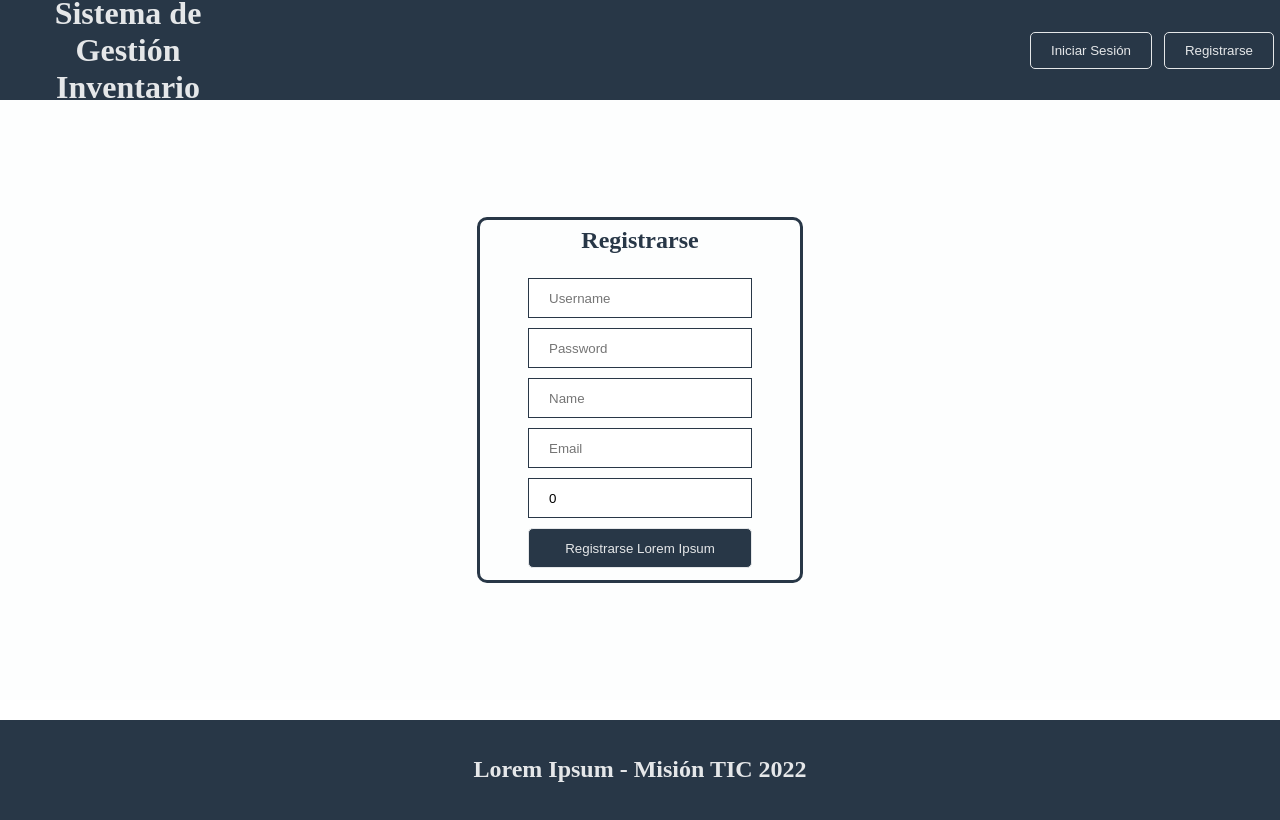
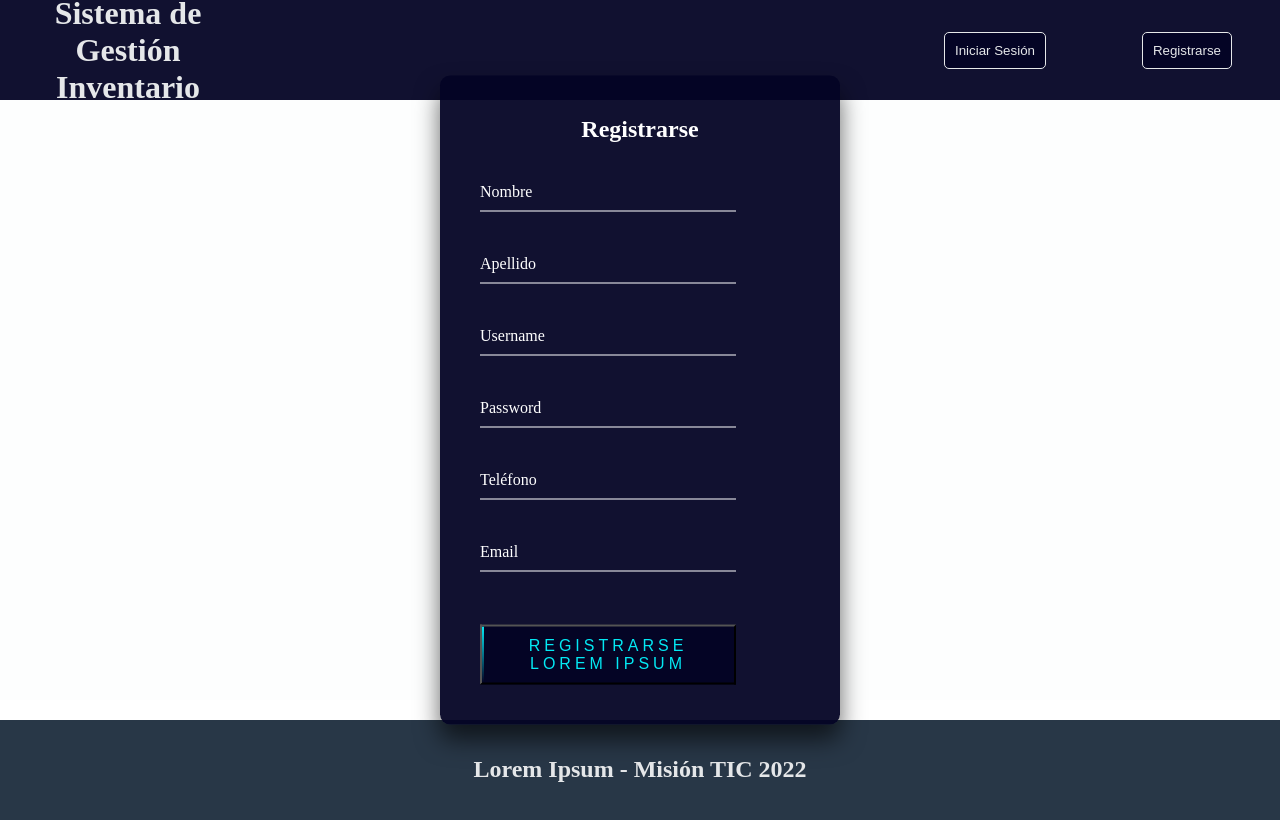
Before and after one commit to Jukaii/Inventario-front-end, a Vue app: page /user/signUp in a window 1280 px wide. Built offline with nearby package versions, Linux system fonts and the light colour scheme.

Commit message:
deployment changes fe

```diff
--- a/src/App.vue
+++ b/src/App.vue
@@ -4,7 +4,9 @@
       <h1>Sistema de Gestión Inventario</h1>
       <nav>
         <button v-if="is_auth" v-on:click="loadHome"> Inicio </button>
-        <button v-if="is_auth" v-on:click="loadAccount"> Cuenta </button>
+        <button v-if="is_auth" v-on:click="loadRol"> Rol </button>
+        <button v-if="is_auth" v-on:click="loadProducto"> Agregar Producto </button>
+        <button v-if="is_auth" v-on:click="loadCategoria"> Agregar Categoria </button>
         <button v-if="is_auth" v-on:click="logOut"> Cerrar Sesión </button>
         <button v-if="!is_auth" v-on:click="loadLogin" > Iniciar Sesión </button>
         <button v-if="!is_auth" v-on:click="loadSignUp" > Registrarse </button>
@@ -59,14 +61,22 @@ export default {
         this.$router.push({ name: "home" });
       },
 
+      loadProducto: function() {
+        this.$router.push({ name: "producto" });
+      },
+
+      loadCategoria: function() {
+        this.$router.push({ name: "categoria" });
+      },
+
       logOut: function () {
         localStorage.clear();
         alert("Sesión Cerrada");
         this.verifyAuth();
       },
 
-      loadAccount: function () {
-        this.$router.push({ name: "account" });
+      loadRol: function () {
+        this.$router.push({ name: "rol" });
       },
 
       completedLogin: function(data) {
@@ -103,7 +113,7 @@ body{
   height: 10vh;
   min-height: 100px;
 
-  background-color: #283747 ;
+  background-color: rgba(4, 4, 36, 0.945);
   color:#E5E7E9 ;
 
   display: flex;
@@ -118,7 +128,7 @@ body{
 
 .header nav {
   height: 100%;
-  width: 20%;
+  width: 30%;
   display: flex;
   justify-content: space-around;
   align-items: center;
@@ -127,10 +137,10 @@ body{
 
 .header nav button{
   color: #E5E7E9;
-  background: #283747;
+  background-color: rgba(4, 4, 36, 0.945);
   border: 1px solid #E5E7E9;
   border-radius: 5px;
-  padding: 10px 20px;
+  padding: 10px 10px;
 }
 
 .header nav button:hover{
--- a/src/components/Login.vue
+++ b/src/components/Login.vue
@@ -1,16 +1,22 @@
 <template>
-    <div class="login_user">
-        <div class="container_login_user">
-            <h2>Iniciar sesión</h2>
-
-            <form v-on:submit.prevent="processLoginUser" >
-                <input type="text" v-model="user.username" placeholder="Username">
-                <br>
-                <input type="password" v-model="user.password" placeholder="Password">
-                <br>
-                <button type="submit">Iniciar Sesion</button>
-            </form>
-        </div>
+    <div class="login-box">
+        <h2>Login</h2>
+        <form v-on:submit.prevent="processLoginUser" >
+            <div class="user-box">
+                <input type="text" required="" v-model="user.username">
+                <label>Username</label>
+            </div>
+            <div class="user-box">
+                <input type="password" required="" v-model="user.password">
+                <label>Password</label>
+            </div>
+            <button type="submit">
+            <span></span>
+            <span></span>
+            <span></span>
+            <span></span>
+            Iniciar Sesión</button>
+        </form>
     </div>
 </template>
 
@@ -53,62 +59,160 @@ export default {
 </script>
 
 <style>
-
-.login_user{
-    margin: 0;
-    padding: 0%;
-    height: 100%;
-    width: 100%;
-
-    display: flex;
-    justify-content: center;
-    align-items: center;
+.login-box {
+  position: absolute;
+  top: 50%;
+  left: 50%;
+  width: 400px;
+  padding: 40px;
+  transform: translate(-50%, -50%);
+  background: rgba(4, 4, 36, 0.945);
+  box-sizing: border-box;
+  box-shadow: 0 15px 25px rgba(0,0,0,.6);
+  border-radius: 10px;
 }
 
-.container_login_user {
-    border: 3px solid #283747;
-    border-radius: 10px;
-    width: 25%;
-    height: 60%;
-
-    display: flex;
-    flex-direction: column;
-    justify-content: center;
-    align-items: center;
+.login-box h2 {
+  margin: 0 0 30px;
+  padding: 0;
+  color: #fff;
+  text-align: center;
 }
 
-.login_user h2{
-    color: #283747;
+.login-box .user-box {
+  position: relative;
 }
 
-.login_user form{
-    width: 70%;
+.login-box .user-box input {
+  width: 100%;
+  padding: 10px 0;
+  font-size: 16px;
+  color: #fff;
+  margin-bottom: 30px;
+  border: none;
+  border-bottom: 1px solid #fff;
+  outline: none;
+  background: transparent;
+}
+.login-box .user-box label {
+  position: absolute;
+  top:0;
+  left: 0;
+  padding: 10px 0;
+  font-size: 16px;
+  color: #fff;
+  pointer-events: none;
+  transition: .5s;
 }
 
-.login_user input{
-    height: 40px;
-    width: 100%;
-    box-sizing: border-box;
-    padding: 10px 20px;
-    margin: 5px 0;
-    border: 1px solid #283747;
+.login-box .user-box input:focus ~ label,
+.login-box .user-box input:valid ~ label {
+  top: -20px;
+  left: 0;
+  color: #03e9f4;
+  font-size: 12px;
 }
 
-.login_user button{
-    width: 100%;
-    height: 40px;
-    color: #E5E7E9;
-    background: #283747;
-    border: 1px solid #E5E7E9;
-    border-radius: 5px;
-    padding: 10px 25px;
-    margin: 5px 0;
+.login-box form button {
+  position: relative;
+  display: inline-block;
+  padding: 10px 20px;
+  color: #03e9f4;
+  background: rgba(4, 4, 36, 0.945);
+  font-size: 16px;
+  text-decoration: none;
+  text-transform: uppercase;
+  overflow: hidden;
+  transition: .5s;
+  margin-top: 40px;
+  letter-spacing: 4px
 }
 
-.login_user button:hover{
-    color: #E5E7E9;
-    background: crimson;
-    border: 1px solid #283747;
+.login-box button:hover {
+  background: rgba(4, 4, 36, 0.945);
+  border-radius: 5px;
+  box-shadow: 0 0 5px #03e9f4,
+              0 0 25px #03e9f4,
+              0 0 50px #03e9f4,
+              0 0 100px #03e9f4;
 }
 
+.login-box button span {
+  position: absolute;
+  display: block;
+}
+
+.login-box button span:nth-child(1) {
+  top: 0;
+  left: -100%;
+  width: 100%;
+  height: 2px;
+  background: linear-gradient(90deg, transparent, #03e9f4);
+  animation: btn-anim1 1s linear infinite;
+}
+
+@keyframes btn-anim1 {
+  0% {
+    left: -100%;
+  }
+  50%,100% {
+    left: 100%;
+  }
+}
+
+.login-box button span:nth-child(2) {
+  top: -100%;
+  right: 0;
+  width: 2px;
+  height: 100%;
+  background: linear-gradient(180deg, transparent, #03e9f4);
+  animation: btn-anim2 1s linear infinite;
+  animation-delay: .25s
+}
+
+@keyframes btn-anim2 {
+  0% {
+    top: -100%;
+  }
+  50%,100% {
+    top: 100%;
+  }
+}
+
+.login-box button span:nth-child(3) {
+  bottom: 0;
+  right: -100%;
+  width: 100%;
+  height: 2px;
+  background: linear-gradient(270deg, transparent, #03e9f4);
+  animation: btn-anim3 1s linear infinite;
+  animation-delay: .5s
+}
+
+@keyframes btn-anim3 {
+  0% {
+    right: -100%;
+  }
+  50%,100% {
+    right: 100%;
+  }
+}
+
+.login-box button span:nth-child(4) {
+  bottom: -100%;
+  left: 0;
+  width: 2px;
+  height: 100%;
+  background: linear-gradient(360deg, transparent, #03e9f4);
+  animation: btn-anim4 1s linear infinite;
+  animation-delay: .75s
+}
+@keyframes btn-anim4 {
+  0% {
+    bottom: -100%;
+  }
+  50%,100% {
+    bottom: 100%;
+  }
+}
 </style>
--- a/src/components/SignUp.vue
+++ b/src/components/SignUp.vue
@@ -1,22 +1,45 @@
 <template>
     <div class="signUp_user">
-        <div class="container_signUp_user">
             <h2>Registrarse</h2>
+            <form v-on:submit.prevent="processSignUp" >
+                <div class="user-box">
+                    <input type="text" required="" v-model="user.nombre">
+                    <label>Nombre</label>
+                </div>
+                    <br>
+                <div class="user-box">
+                    <input type="text" required="" v-model="user.apellido">
+                    <label>Apellido</label>
+                </div>
+                    <br>
+                <div class="user-box">
+                    <input type="text" required="" v-model="user.username">
+                    <label>Username</label>
+                </div>
+                    <br>
+                <div class="user-box">
+                    <input type="password" required="" v-model="user.password">
+                    <label>Password</label>
+                </div>
+                    <br>
+                <div class="user-box">
+                    <input type="text" required="" v-model="user.telefono">
+                    <label>Teléfono</label>
+                </div>
+                    <br>
+                <div class="user-box">
+                    <input type="text" required="" v-model="user.email">
+                    <label>Email</label>
+                </div>
+                    <br>
+                    <button type="submit">
+                    <span></span>
+                    <span></span>
+                    <span></span>
+                    <span></span>
+                    Registrarse Lorem Ipsum</button>
 
-            <form v-on:submit.prevent="processSignUp" >
-                <input type="text" v-model="user.username" placeholder="Username">
-                <br>
-                <input type="password" v-model="user.password" placeholder="Password">
-                <br>
-                <input type="text" v-model="user.name" placeholder="Name">
-                <br>
-                <input type="email" v-model="user.email" placeholder="Email">
-                <br>
-                <input type="number" v-model="user.account.balance" placeholder="Initial Balance">
-                <br>
-                <button type="submit">Registrarse Lorem Ipsum</button>
             </form>
-        </div>
     </div>
 </template>
 
@@ -29,15 +52,12 @@ export default {
     data: function(){
         return {
             user: {
+                nombre: "",
+                apellido: "",
                 username: "",
                 password: "",
-                name: "",
+                telefono: "",
                 email: "",
-                account: {
-                    lastChangeDate: (new Date()).toJSON().toString(),
-                    balance: 0,
-                    isActive: true
-                }
             }
         }
     },
@@ -69,59 +89,164 @@ export default {
 <style>
 
 .signUp_user{
-    margin: 0;
-    padding: 0%;
-    height: 100%;
-    width: 100%;
-    display: flex;
-    justify-content: center;
-    align-items: center;
+  position: absolute;
+  top: 50%;
+  left: 50%;
+  width: 400px;
+  padding: 40px;
+  transform: translate(-50%, -50%);
+  background: rgba(4, 4, 36, 0.945);
+  box-sizing: border-box;
+  box-shadow: 0 15px 25px rgba(0,0,0,.6);
+  border-radius: 10px;
 }
-
-.container_signUp_user {
-    border: 3px solid #283747;
-    border-radius: 10px;
-    width: 25%;
-    height: 60%;
-
-    display: flex;
-    flex-direction: column;
-    justify-content: center;
-    align-items: center;
-}
-
 .signUp_user h2{
-    color: #283747;
+  margin: 0 0 30px;
+  padding: 0;
+  color: #fff;
+  text-align: center;
 }
 
 .signUp_user form{
-    width: 70%;
+    width: 80%;
 }
 
-.signUp_user input{
-    height: 40px;
-    width: 100%;
-    box-sizing: border-box;
-    padding: 10px 20px;
-    margin: 5px 0;
-    border: 1px solid #283747;
+.signUp_user .user-box {
+  position: relative;
 }
 
-.signUp_user button{
-    width: 100%;
-    height: 40px;
-    color: #E5E7E9;
-    background: #283747;
-    border: 1px solid #E5E7E9;
-    border-radius: 5px;
-    padding: 10px 25px;
-    margin: 5px 0 25px 0;
+.signUp_user .user-box input {
+  width: 100%;
+  padding: 10px 0;
+  font-size: 16px;
+  color: #fff;
+  margin-bottom: 15px;
+  border: none;
+  border-bottom: 1px solid #fff;
+  outline: none;
+  background: transparent;
+}
+
+.signUp_user .user-box label {
+  position: absolute;
+  top:0;
+  left: 0;
+  padding: 10px 0;
+  font-size: 16px;
+  color: #fff;
+  pointer-events: none;
+  transition: .5s;
+}
+
+.signUp_user .user-box input:focus ~ label,
+.signUp_user .user-box input:valid ~ label {
+  top: -20px;
+  left: 0;
+  color: #03e9f4;
+  font-size: 12px;
+}
+
+.signUp_user form button {
+  position: relative;
+  display: inline-block;
+  padding: 10px 20px;
+  color: #03e9f4;
+  background: rgba(4, 4, 36, 0.945);
+  font-size: 16px;
+  text-decoration: none;
+  text-transform: uppercase;
+  overflow: hidden;
+  transition: .5s;
+  margin-top: 20px;
+  letter-spacing: 4px
 }
 
 .signUp_user button:hover{
-    color: #E5E7E9;
-    background: crimson;
-    border: 1px solid #283747;
+  background: rgba(4, 4, 36, 0.945);
+  border-radius: 5px;
+  box-shadow: 0 0 5px #03e9f4,
+              0 0 25px #03e9f4,
+              0 0 50px #03e9f4,
+              0 0 100px #03e9f4;
+}
+
+.signUp_user button span {
+  position: absolute;
+  display: block;
+}
+
+.signUp_user button span:nth-child(1) {
+  top: 0;
+  left: -100%;
+  width: 100%;
+  height: 2px;
+  background: linear-gradient(90deg, transparent, #03e9f4);
+  animation: btn-anim1 1s linear infinite;
+}
+
+@keyframes btn-anim1 {
+  0% {
+    left: -100%;
+  }
+  50%,100% {
+    left: 100%;
+  }
+}
+
+.signUp_user button span:nth-child(2) {
+  top: -100%;
+  right: 0;
+  width: 2px;
+  height: 100%;
+  background: linear-gradient(180deg, transparent, #03e9f4);
+  animation: btn-anim2 1s linear infinite;
+  animation-delay: .25s
+}
+
+@keyframes btn-anim2 {
+  0% {
+    top: -100%;
+  }
+  50%,100% {
+    top: 100%;
+  }
+}
+
+.signUp_user button span:nth-child(3) {
+  bottom: 0;
+  right: -100%;
+  width: 100%;
+  height: 2px;
+  background: linear-gradient(270deg, transparent, #03e9f4);
+  animation: btn-anim3 1s linear infinite;
+  animation-delay: .5s
+}
+
+@keyframes btn-anim3 {
+  0% {
+    right: -100%;
+  }
+  50%,100% {
+    right: 100%;
+  }
+}
+
+.signUp_user button span:nth-child(4) {
+  bottom: -100%;
+  left: 0;
+  width: 2px;
+  height: 100%;
+  background: linear-gradient(360deg, transparent, #03e9f4);
+  animation: btn-anim4 1s linear infinite;
+  animation-delay: .75s
+}
+@keyframes btn-anim4 {
+  0% {
+    bottom: -100%;
+  }
+  50%,100% {
+    bottom: 100%;
+  }
 }
 
 </style>
```
Also changed, not shown: src/components/Rol.vue (renamed from src/components/Account.vue, +10 -10 lines), src/router.js (+4 -4 lines), src/components/Categorias.vue (added), src/components/Productos.vue (added).
